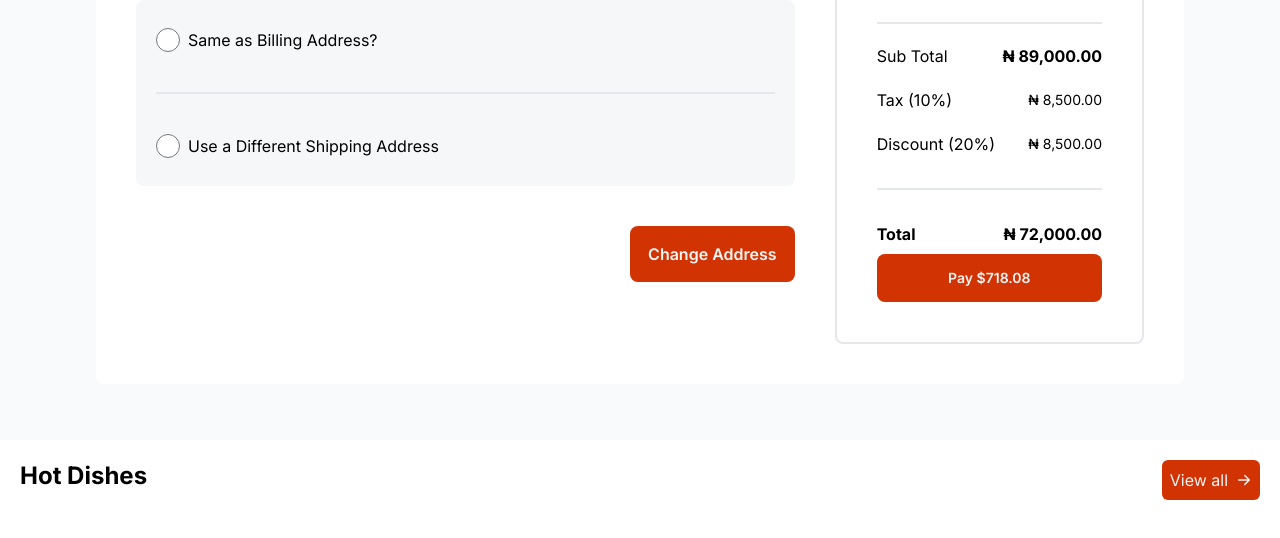
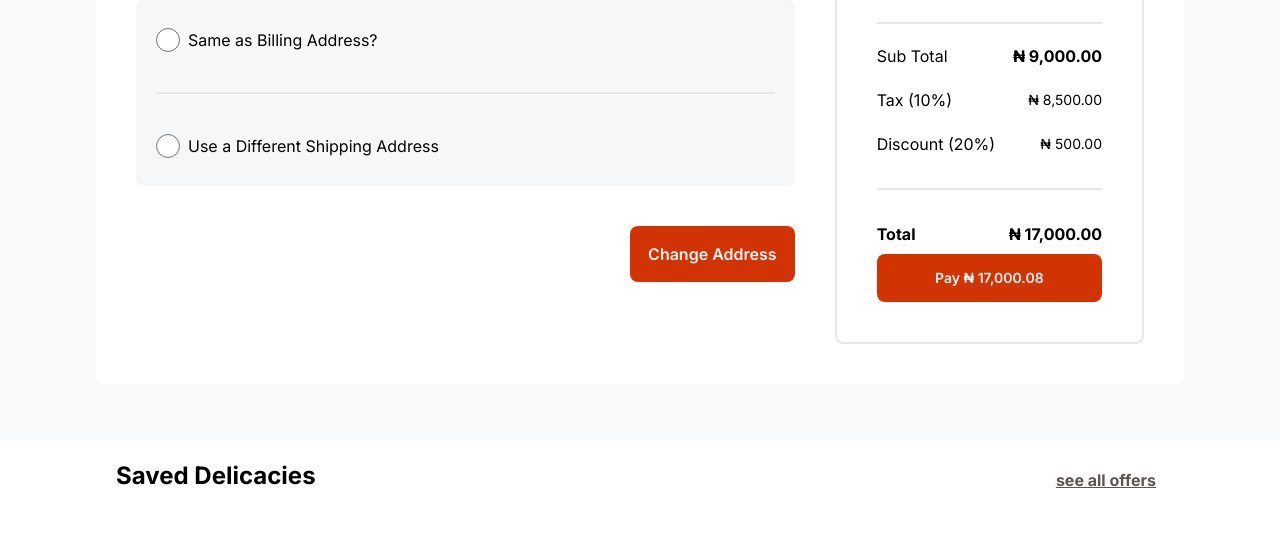
Before and after one commit to sim-codes/hng-stage-three, a Next.js app: page /checkout in a window 1280 px wide. Shown: the part 1000-1538 px from the top of the page. Built offline with nearby package versions, Linux system fonts and the light colour scheme; grey boxes are pictures that could not be loaded.

Commit message:
chore: Update image path in next.config.mjs, add new types in definitions.ts, and remove unused actions.ts file

```diff
--- a/app/[id]/page.tsx
+++ b/app/[id]/page.tsx
@@ -53,7 +53,7 @@ export default function SingleProduct({ params }: { params: { id: string } }) {
                         <div className="flex flex-col gap-5">
                             <p className="font-bold text-4xl self-end">₦ {data.current_price}</p>
 
-                            <div className="flex ">
+                            <div className="flex gap-2">
                                 <div className="flex items-center gap-2">
                                     <button className="bg-gray-200 rounded-full p-1">
                                         <MinusIcon className="h-4 w-4" onClick={() =>
--- a/app/checkout/page.tsx
+++ b/app/checkout/page.tsx
@@ -305,7 +305,7 @@ export default function Checkout() {
                             <div className="flex flex-col gap-5 my-2">
                                 <div className="flex items-center justify-between">
                                     <span>Sub Total</span>
-                                    <span className="font-bold">₦ 89,000.00</span>
+                                    <span className="font-bold">₦ 9,000.00</span>
                                 </div>
 
                                 <div className="flex items-center justify-between">
@@ -315,20 +315,20 @@ export default function Checkout() {
 
                                 <div className="flex items-center justify-between">
                                     <span>Discount (20%)</span>
-                                    <span className="text-sm">₦ 8,500.00</span>
+                                    <span className="text-sm">₦ 500.00</span>
                                 </div>
 
                                 <hr className="my-3 border" />
 
                                 <div className="flex items-center justify-between">
                                     <span className="font-bold">Total</span>
-                                    <span className="font-bold">₦ 72,000.00</span>
+                                    <span className="font-bold">₦ 17,000.00</span>
                                 </div>
                             </div>
 
                             <button
                                 className="grid grid-cols-1 h-12 justify-items-center font-semibold content-center bg-primary text-white text-center text-sm w-full rounded-lg p-2">
-                                Pay $718.08
+                                Pay ₦ 17,000.08
                             </button>
                         </div>
                     </div>
--- a/app/ui/featureSection.tsx
+++ b/app/ui/featureSection.tsx
@@ -11,12 +11,11 @@ export default function HotDishesSection() {
     const {addToCart } = useCartState()
 
     return (
-        <section className="self-stretch p-5 mb-5">
-            <div className="flex justify-between">
-                <h2 className="font-bold text-2xl">Hot Dishes</h2>
-                <button className="flex justify-center items-center gap-2 bg-primary rounded-md text-white max-w-40 p-2">
-                    View all
-                    <ArrowRightIcon className="h-4 w-4" />
+        <section className="self-stretch p-5 mb-5 md:px-24">
+            <div className="flex justify-between px-5">
+                <h2 className="font-bold text-2xl">Saved Delicacies</h2>
+                <button className="font-bold text-[#5B5554] gap-2 underline max-w-40 p-2">
+                    see all offers
                 </button>
             </div>
 
```
